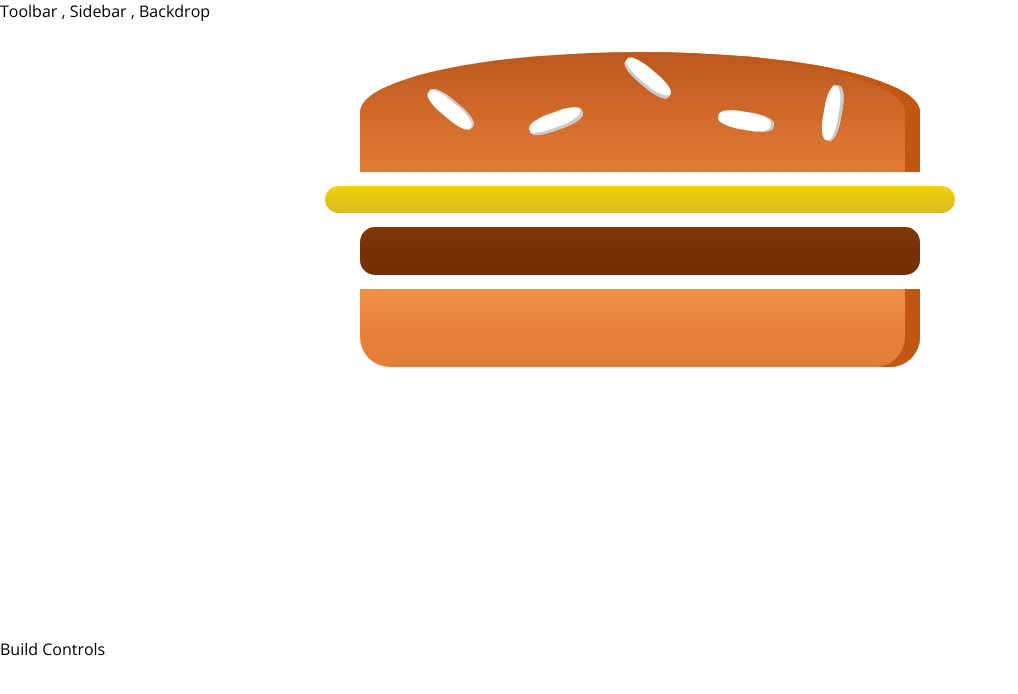
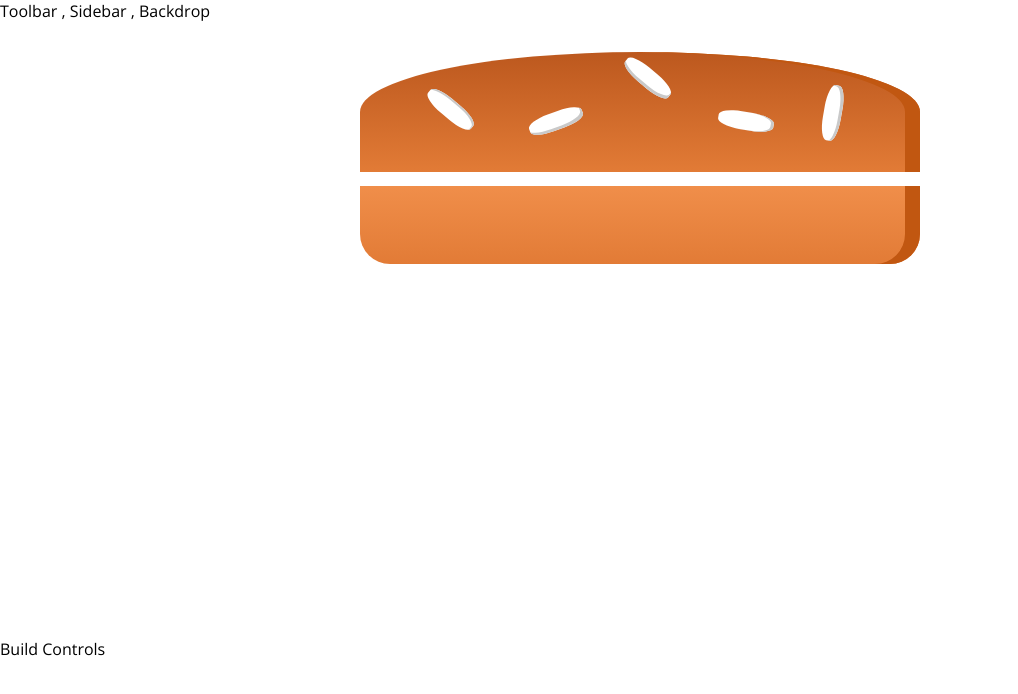
Before and after one commit to ShashankBiplav/the_burger_builder, a React (Create React App) app: page / in a window 1280 px wide. Shown: the top 694 px of the page, without its empty margins (0-1018 px from the left). Built offline with nearby package versions, Linux system fonts and the light colour scheme.

Commit message:
Defined state to output burger ingredients dynamically

```diff
--- a/src/components/Burger/Burger.js
+++ b/src/components/Burger/Burger.js
@@ -5,11 +5,16 @@ import classes from './Burger.module.css';
 import BurgerIngredient from "./BurgerIngredient/BurgerIngredient";
 
 const burger = (props) => {
+    const transformedIngredients = Object.keys(props.ingredients)
+        .map(igKey =>{
+            return [...Array(props.ingredients[igKey])].map((_, index) =>{
+               return <BurgerIngredient key = {igKey + index} type={igKey} />;
+            });
+        });
     return(
         <div className={classes.Burger}>
             <BurgerIngredient type="bread-top" />
-            <BurgerIngredient type="cheese" />
-            <BurgerIngredient type="meat" />
+            {transformedIngredients}
             <BurgerIngredient type="bread-bottom"/>
         </div>
     );
--- a/src/containers/BurgerBuilder/BurgerBuilder.js
+++ b/src/containers/BurgerBuilder/BurgerBuilder.js
@@ -4,10 +4,18 @@ import Aux from '../../hoc/Aux';
 import Burger from '../../components/Burger/Burger';
 
 class BurgerBuilder extends Component{
+    state ={
+        ingredients: {
+            salad: 0,
+            bacon: 0,
+            cheese: 0,
+            meat: 0
+        }
+    };
     render(){
         return(
             <Aux>
-                <Burger />
+                <Burger ingredients={this.state.ingredients}/>
                 <div>Build Controls</div>
             </Aux>
         );
```
